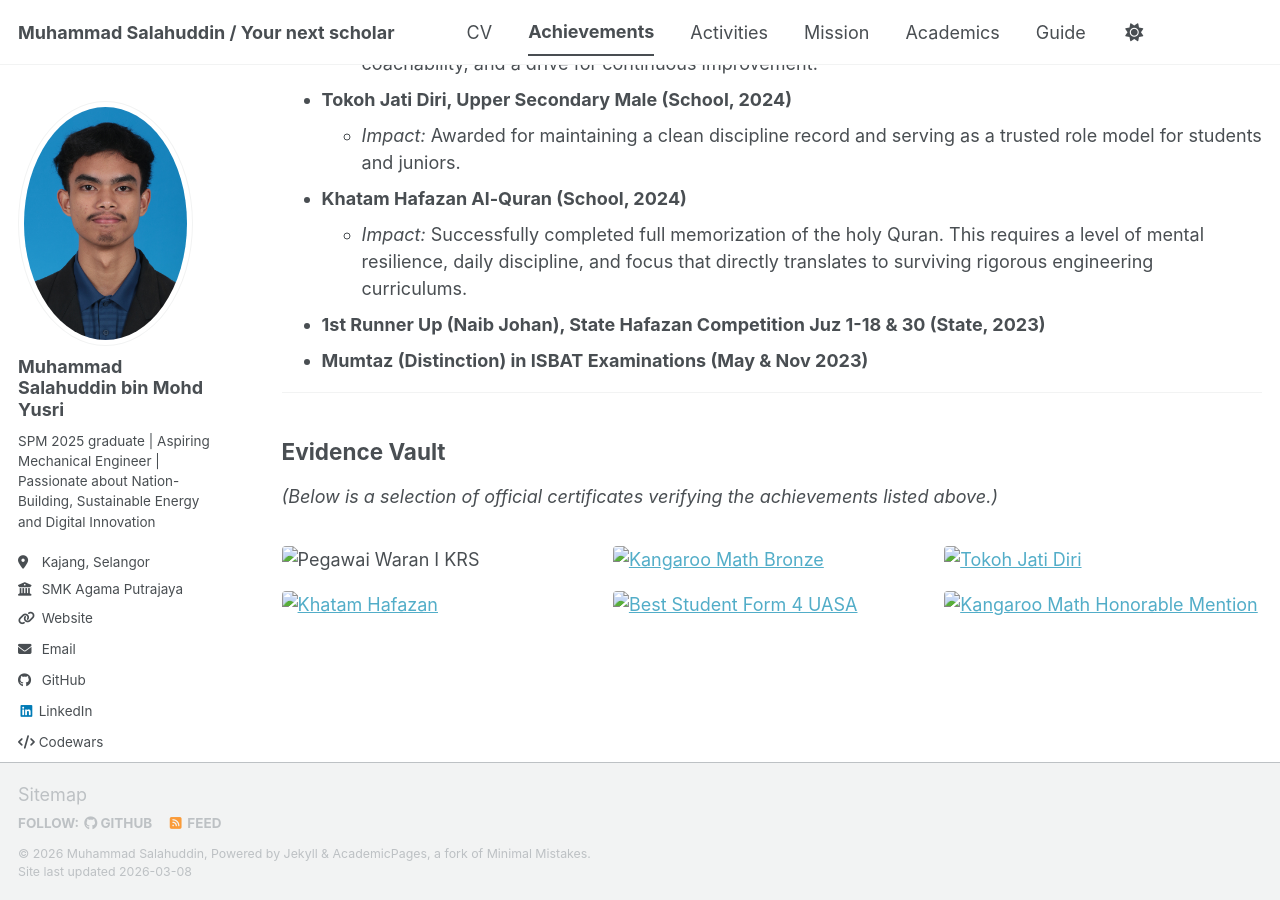
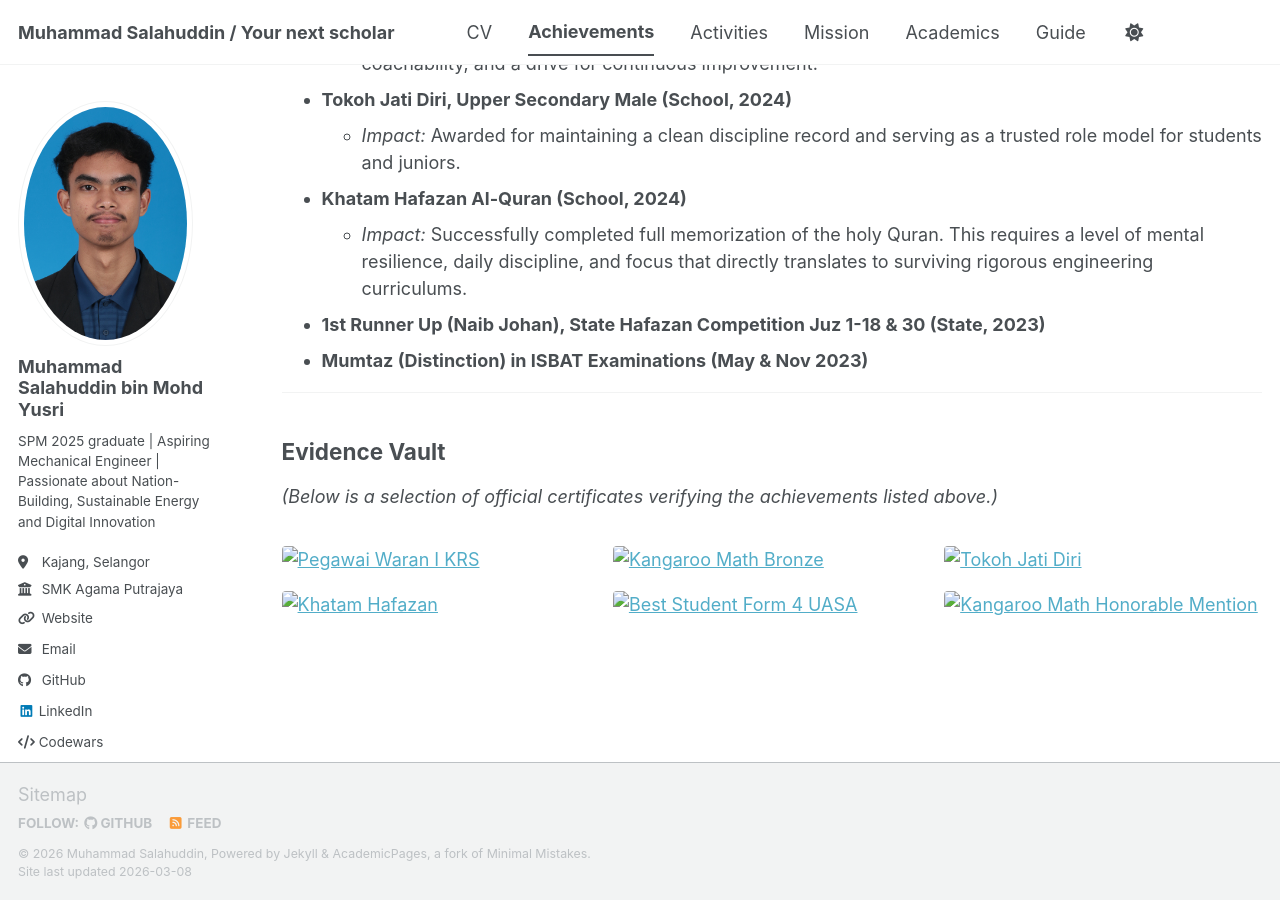
Before and after one commit to msalahuddinyusri20/msalahuddinyusri20.github.io, a Jekyll site: the page built from _pages/achievements.md, in a window 1280 px wide and 900 px high, scrolled down 1544 px. Built offline with Jekyll 4.4.1, drawn with Linux system fonts in a browser that asks for light colours; a script bundle is joined from its source files by our own code; library files that are not in the unit come from our copies.

Commit message:
Modify image entry format in achievements.md
Updated image entry format in achievements page.

```diff
--- a/_pages/achievements.md
+++ b/_pages/achievements.md
@@ -4,8 +4,8 @@
 permalink: /achievements/
 author_profile: true
 gallery:
-
-  - image_path: /images/krs-pwi.jpg
+  - url: /images/krs-pwi.jpg
+    image_path: /images/krs-pwi.jpg
     alt: "Pegawai Waran I KRS"
     title: "National Leadership: Pegawai Waran I"
   - url: /images/kangaroo-math.jpg
```
